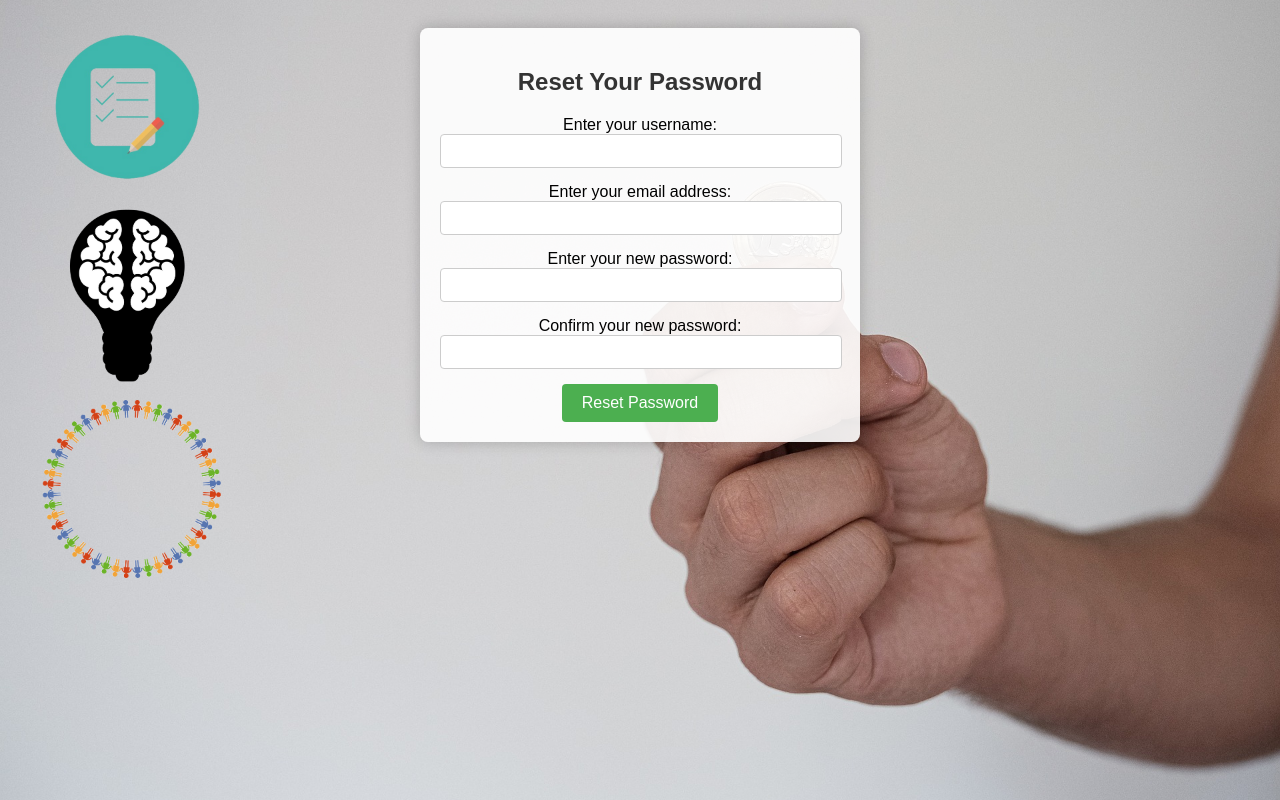
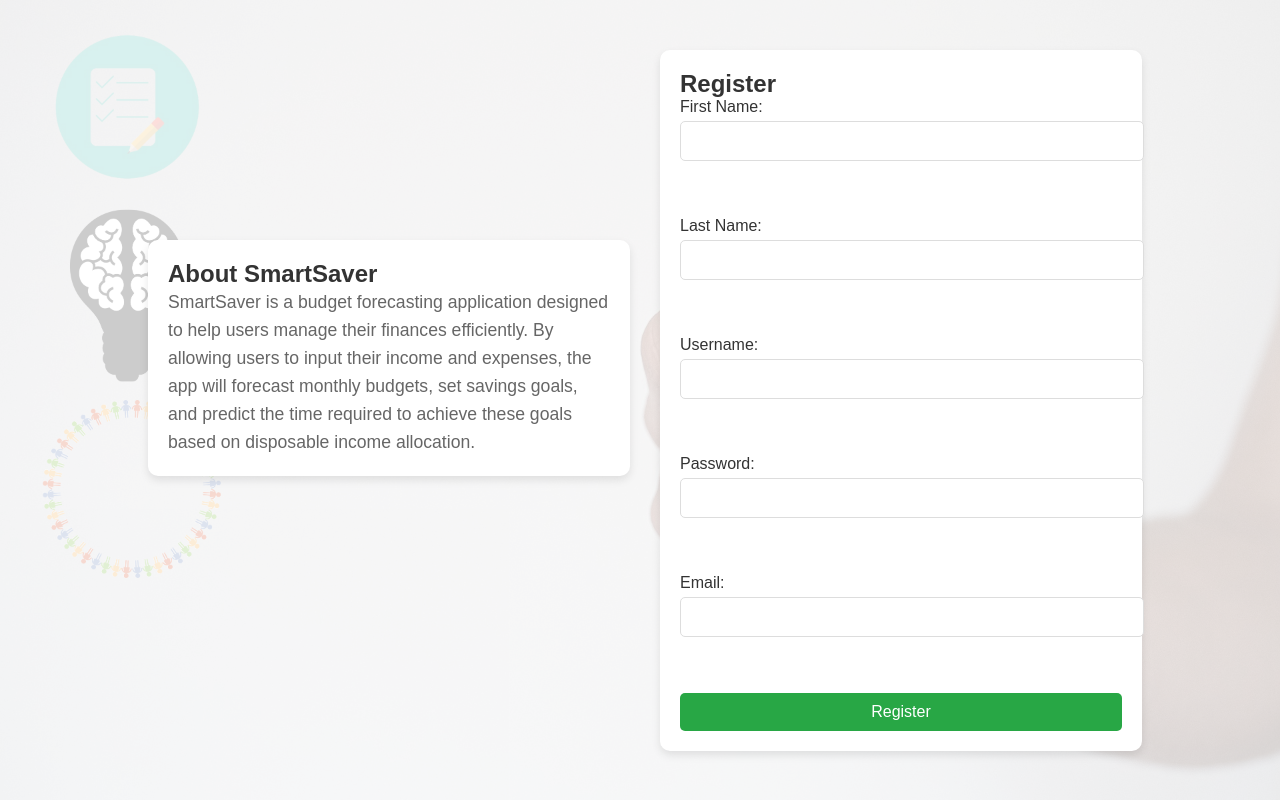
Before and after one commit to NavyaNelluri/SmartSaver, a Flask app: page /register in a window 1280 px wide. Run offline with Flask 3, Linux system fonts and the light colour scheme.

Commit message:
Initial commit

```diff
--- a/templates/register.html
+++ b/templates/register.html
@@ -2,111 +2,46 @@
 <html lang="en">
 <head>
     <meta charset="UTF-8">
-    <title>Forgot Password</title>
-    <style>
-        body {
-            font-family: Arial, sans-serif;
-            background: url('{{ url_for('static', filename='homeimg1.png') }}') no-repeat center center fixed;
-            background-size: cover;
-            text-align: center;
-            padding: 20px;
-        }
-        .reset-box {
-            display: inline-block;
-            padding: 20px;
-            background: rgba(255, 255, 255, 0.9); /* Semi-transparent background for better readability */
-            border-radius: 8px;
-            box-shadow: 0 0 15px rgba(0,0,0,0.2);
-            max-width: 400px;
-            width: 100%;
-        }
-        .reset-box h2 {
-            margin-bottom: 20px;
-            font-size: 24px;
-            color: #333;
-        }
-        .reset-box input[type="email"],
-        .reset-box input[type="password"],
-        .reset-box input[type="text"] {
-            width: calc(100% - 16px); /* Reduce width to add padding */
-            padding: 8px;
-            margin-bottom: 15px;
-            border: 1px solid #ccc;
-            border-radius: 4px;
-            font-size: 14px; /* Slightly smaller font size */
-        }
-        .reset-box button {
-            background-color: #4CAF50;
-            color: white;
-            padding: 10px 20px;
-            border: none;
-            border-radius: 4px;
-            cursor: pointer;
-            font-size: 16px;
-        }
-        .reset-box button:hover {
-            background-color: #45a049;
-        }
-        .alert {
-            padding: 15px;
-            margin-bottom: 20px;
-            border: 1px solid transparent;
-            border-radius: 4px;
-            position: relative;
-            width: calc(100% - 16px); /* Reduce width to add padding */
-            display: inline-block;
-        }
-        .alert-info {
-            color: #31708f;
-            background-color: #d9edf7;
-            border-color: #bce8f1;
-        }
-        .alert-success {
-            color: #3c763d;
-            background-color: #dff0d8;
-            border-color: #d6e9c6;
-        }
-        .alert-error {
-            color: #a94442;
-            background-color: #f2dede;
-            border-color: #ebccd1;
-        }
-    </style>
+    <meta name="viewport" content="width=device-width, initial-scale=1.0">
+    <title>Register</title>
+    <link rel="stylesheet" type="text/css" href="{{ url_for('static', filename='styles1.css') }}">
 </head>
-<body>
-    <div class="reset-box">
-        <h2>Reset Your Password</h2>
-
-        <!-- Display flash messages -->
+<body style="background: url('{{ url_for('static', filename='homeimg1.png') }}') no-repeat center center fixed; background-size: cover;">
+    <div class="overlay">
+        <div class="container">
+            <div class="description">
+                <h2>About SmartSaver</h2>
+                <p>SmartSaver is a budget forecasting application designed to help users manage their finances efficiently. By allowing users to input their income and expenses, the app will forecast monthly budgets, set savings goals, and predict the time required to achieve these goals based on disposable income allocation.</p>
+            </div>
+            <div class="form-container">
+                <h2>Register</h2>
                 {% with messages = get_flashed_messages(with_categories=true) %}
                     {% if messages %}
                         {% for category, message in messages %}
-                    <div class="alert alert-{{ category }}">
-                        {{ message }}
-                    </div>
+                            <div class="alert alert-{{ category }}">{{ message }}</div>
                         {% endfor %}
                     {% endif %}
                 {% endwith %}
+                <form action="{{ url_for('register') }}" method="POST">
+                    <label for="firstname">First Name:</label>
+                    <input type="text" id="firstname" name="firstname" required><br><br>
 
-        <form action="{{ url_for('forgot_password') }}" method="post">
-            <!-- Username field -->
-            <label for="username">Enter your username:</label>
-            <input type="text" id="username" name="username" required>
+                    <label for="lastname">Last Name:</label>
+                    <input type="text" id="lastname" name="lastname" required><br><br>
 
-            <!-- Email field -->
-            <label for="email">Enter your email address:</label>
-            <input type="email" id="email" name="email" required>
+                    <label for="username">Username:</label>
+                    <input type="text" id="username" name="username" required><br><br>
 
-            <!-- New Password field -->
-            <label for="new_password">Enter your new password:</label>
-            <input type="password" id="new_password" name="new_password" required>
+                    <label for="password">Password:</label>
+                    <input type="password" id="password" name="password" required><br><br>
 
-            <!-- Confirm New Password field -->
-            <label for="confirm_password">Confirm your new password:</label>
-            <input type="password" id="confirm_password" name="confirm_password" required>
+                    <label for="email">Email:</label>
+                    <input type="email" id="email" name="email" required><br><br>
 
-            <button type="submit">Reset Password</button>
+                    <button type="submit">Register</button>
                 </form>
+            </div>
+        </div>
     </div>
 </body>
 </html>
```
Lines whose indentation alone changed are shown as unchanged.
